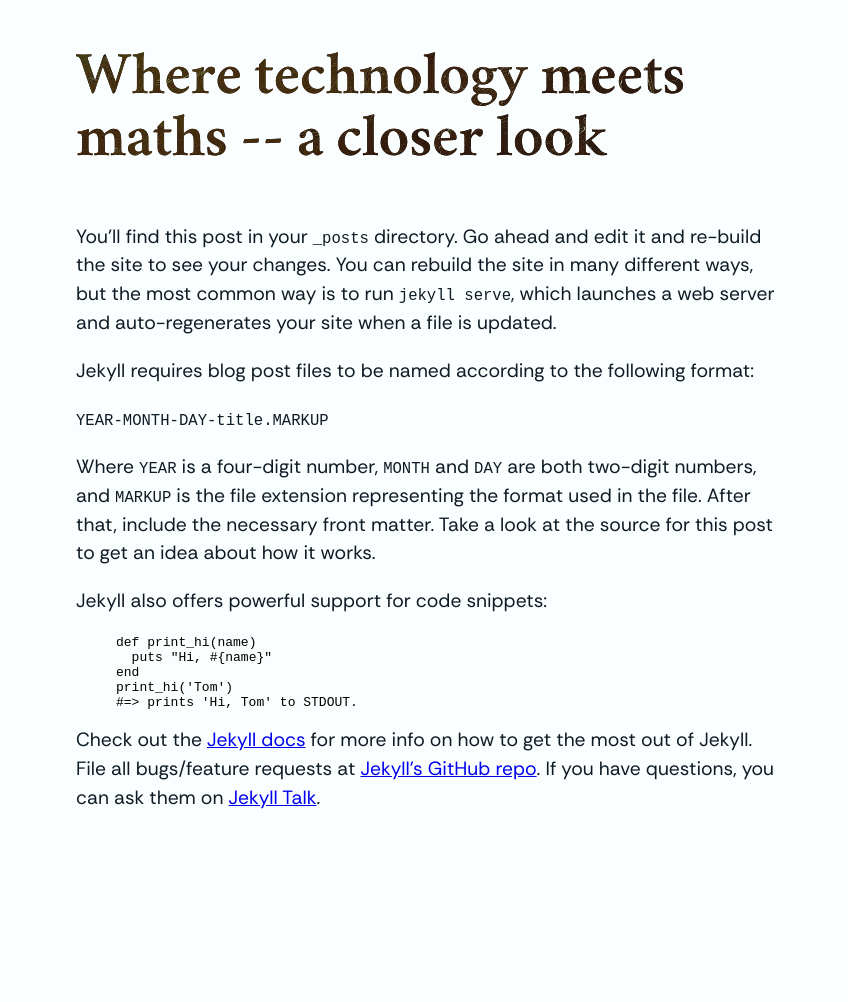
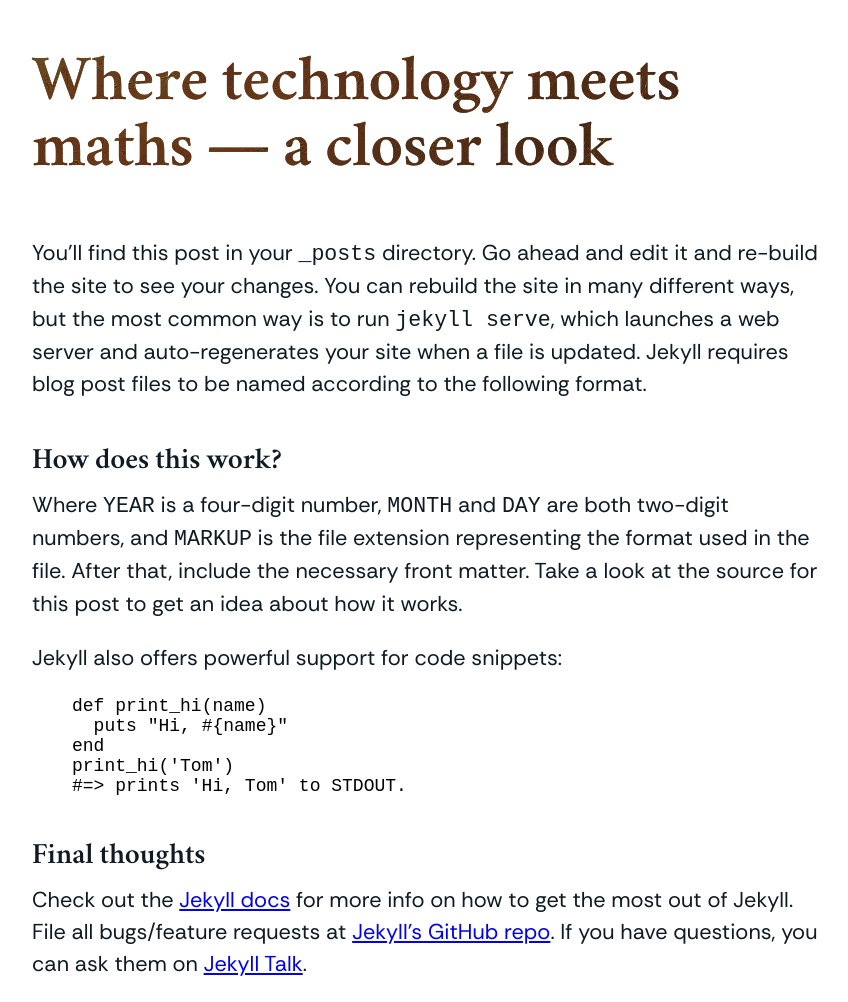
Before and after one commit to Splines/homepage, a Jekyll site: the page built from _posts/2025-03-11-welcome.md, in a window 1280 px wide. Shown: the whole page, without its empty margins (212-1060 px from the left). Built offline with Jekyll 4.4.1, drawn with Linux system fonts in a browser that asks for light colours; before the commit the page ends 900 px from its top, so only the background shows below that.

Commit message:
Improve goldfoil & style h2 tags

```diff
--- a/_layouts/home.html
+++ b/_layouts/home.html
@@ -2,7 +2,7 @@
 ---
 
 <!doctype html>
-<html>
+<html lang="en">
 
 <head>
     <meta charset="utf-8">
--- a/_layouts/page.html
+++ b/_layouts/page.html
@@ -2,7 +2,7 @@
 ---
 
 <!doctype html>
-<html>
+<html lang="en">
 
 <head>
     <meta charset="utf-8">
--- a/_posts/2025-03-11-welcome.md
+++ b/_posts/2025-03-11-welcome.md
@@ -1,15 +1,15 @@
 ---
-title:  Where technology meets maths -- a closer look
+title:  Where technology meets maths — a closer look
 layout: page
 date:   2025-03-11 19:19:39 +0100
 categories: jekyll update
 ---
 
-You’ll find this post in your `_posts` directory. Go ahead and edit it and re-build the site to see your changes. You can rebuild the site in many different ways, but the most common way is to run `jekyll serve`, which launches a web server and auto-regenerates your site when a file is updated.
 
-Jekyll requires blog post files to be named according to the following format:
+You’ll find this post in your `_posts` directory. Go ahead and edit it and re-build the site to see your changes. You can rebuild the site in many different ways, but the most common way is to run `jekyll serve`, which launches a web server and auto-regenerates your site when a file is updated. Jekyll requires blog post files to be named according to the following format.
 
-`YEAR-MONTH-DAY-title.MARKUP`
+
+## How does this work?
 
 Where `YEAR` is a four-digit number, `MONTH` and `DAY` are both two-digit numbers, and `MARKUP` is the file extension representing the format used in the file. After that, include the necessary front matter. Take a look at the source for this post to get an idea about how it works.
 
@@ -23,7 +23,11 @@
 #=> prints 'Hi, Tom' to STDOUT.
 {% endhighlight %}
 
+
+## Final thoughts
+
 Check out the [Jekyll docs][jekyll-docs] for more info on how to get the most out of Jekyll. File all bugs/feature requests at [Jekyll’s GitHub repo][jekyll-gh]. If you have questions, you can ask them on [Jekyll Talk][jekyll-talk].
+
 
 [jekyll-docs]: https://jekyllrb.com/docs/home
 [jekyll-gh]:   https://github.com/jekyll/jekyll
--- a/_sass/_typography.scss
+++ b/_sass/_typography.scss
@@ -13,29 +13,43 @@
 }
 
 body {
-    background-color: #FAFEFF;
+    background-color: #ffffff;
+
+    margin: 0;
+    padding: 0;
+
+    font-size: 18px;
 }
 
 h1 {
     font-family: "Vermiglione", serif;
-    font-size: 3.7em;
+    font-size: 3.5em;
     line-height: 1.05em;
 
     // https://resourceboy.com/textures/gold-textures/
-    // background-color: #563c29;
-    background: url("/assets/images/goldfoil.jpg"), #281a10;
+    background: url("/assets/images/goldfoil.webp"), linear-gradient(142deg, #563c29, #563c29);
     background-size: cover;
     background-position: center;
-    // color: #58282394;
-    // color: #57382294;
-    // color: #57382224;
-    color: transparent;
-    background-blend-mode: lighten;
+    color: #281c143d;
+    background-blend-mode: hard-light;
     background-clip: text;
+}
+
+h2 {
+    font-family: "Vermiglione", serif;
+    font-size: 1.6em;
+    color: #0f1b24;
+
+    margin-top: 1.5em;
+    margin-bottom: 0;
 }
 
 p {
     font-family: "Rethink", sans-serif;
     font-size: 1.2em;
+    line-height: 1.5;
     color: #0f1b24;
+
+    margin-top: 0.4em;
+    margin-bottom: 1em;
 }
--- a/assets/css/page.scss
+++ b/assets/css/page.scss
@@ -11,9 +11,3 @@
     margin-left: 2.5em;
     margin-right: 2.5em;
 }
-
-p {
-    margin-top: 0.4em;
-    margin-bottom: 1em;
-    line-height: 1.5;
-}
```
Also changed, not shown: assets/images/goldfoil.jpg (deleted), assets/images/goldfoil.webp (added).
